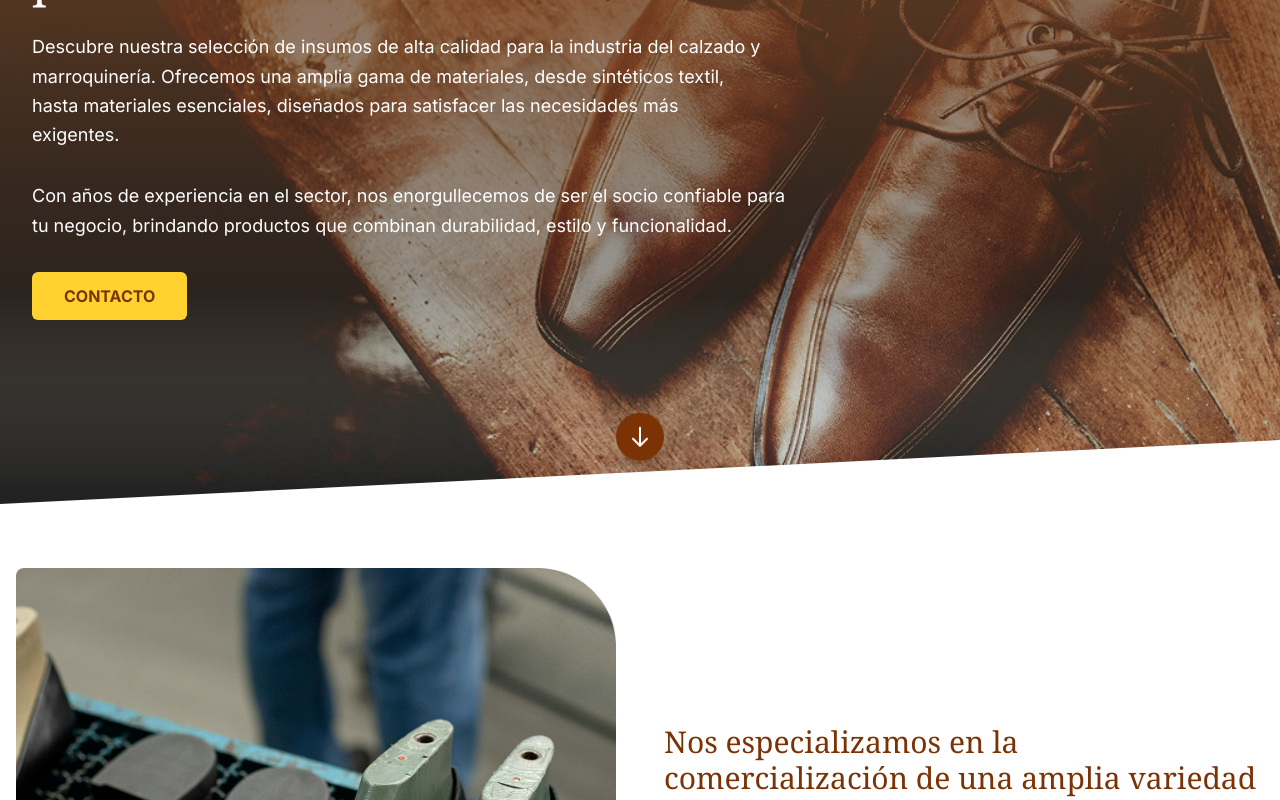
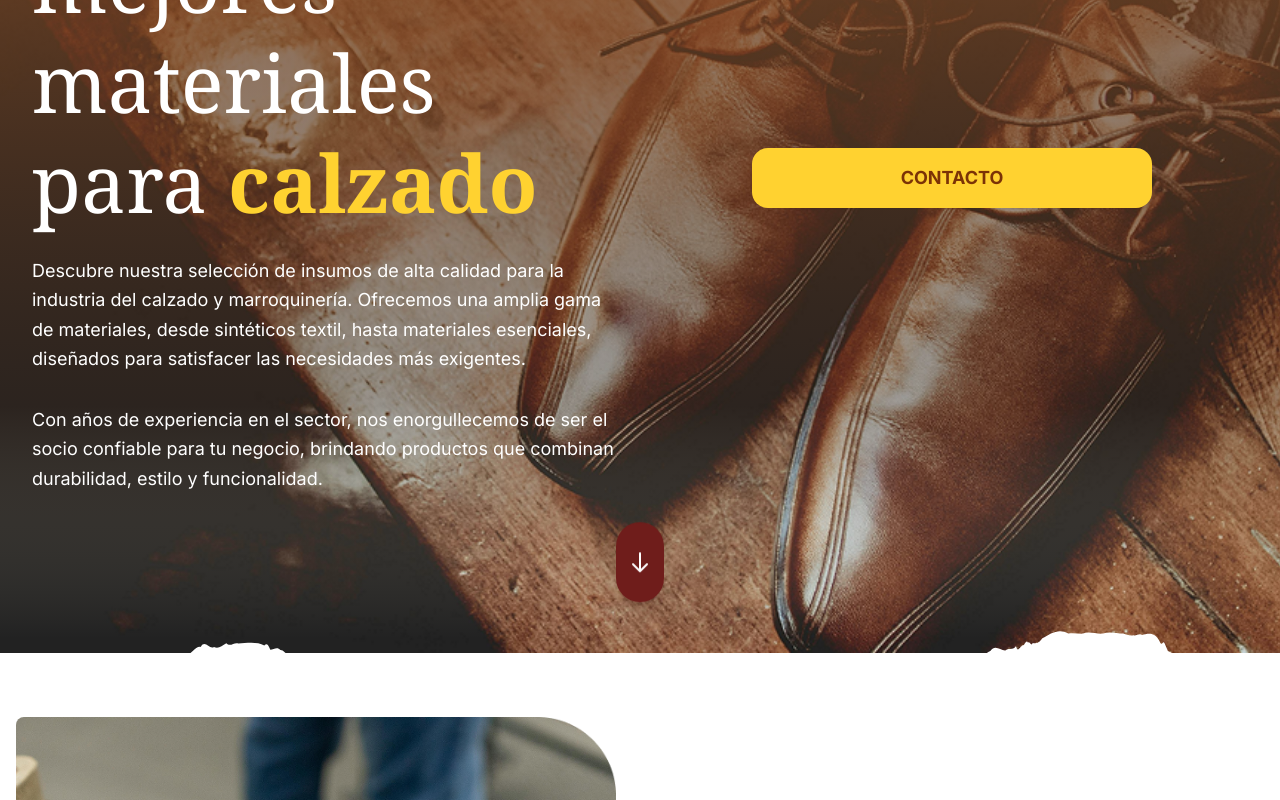
Before and after one commit to XenomaCode/Peleteria-Central, a Next.js app: page / in a window 1280 px wide. Shown: the part 360-1160 px from the top of the page. Built offline with nearby package versions, Linux system fonts and the light colour scheme.

Commit message:
[FIX] Hero Section Desktop version

```diff
--- a/src/components/HeroSection.tsx
+++ b/src/components/HeroSection.tsx
@@ -27,9 +27,10 @@ export default function HeroSection() {
       </div>
 
       <div className="relative z-20 container mx-auto px-4 sm:px-6 lg:px-8 py-16 md:py-24 lg:py-32 min-h-screen flex flex-col justify-center">
-        <div className="max-w-xl md:max-w-2xl lg:max-w-3xl">
-          <h1 className="text-3xl sm:text-4xl md:text-5xl font-serif text-white mb-4 md:mb-6 leading-tight">
-            Adquiere los mejores materiales para <span className="text-amber-300">calzado</span>
+        <div className="grid grid-cols-1 md:grid-cols-2 gap-8 items-center">
+          <div>
+            <h1 className="text-4xl sm:text-5xl md:text-6xl font-serif text-white mb-4 md:mb-6 leading-tight" style={{ fontSize: '5rem' }}>
+              Adquiere los mejores materiales para <span className="text-amber-300 font-bold">calzado</span>
             </h1>
 
             <p className="text-white text-base sm:text-lg mb-6 md:mb-8 leading-relaxed max-w-prose">
@@ -44,27 +45,42 @@ export default function HeroSection() {
               confiable para tu negocio, brindando productos que combinan durabilidad,
               estilo y funcionalidad.
             </p>
+          </div>
 
+          <div className="flex justify-center md:justify-center items-center">
             <Link href="/contacto">
-            <button className="bg-amber-300 text-amber-900 font-bold py-2 sm:py-3 px-6 sm:px-8 rounded-md hover:bg-amber-400 transition-colors text-sm sm:text-base">
+              <button className="bg-amber-300 text-amber-900 font-bold py-4 px-12 rounded-2xl hover:bg-amber-400 transition-colors text-lg uppercase w-100">
                 CONTACTO
               </button>
             </Link>
           </div>
         </div>
+      </div>
 
-      <div className="absolute bottom-0 left-0 right-0 z-20">
+      <div className="absolute left-0 right-0 z-20">
         <div className="relative">
-          <div className="w-full h-12 sm:h-16 bg-white" style={{ clipPath: "polygon(0 100%, 100% 100%, 100% 0, 0 100%)" }}></div>
+
           <div className="absolute left-1/2 bottom-4 sm:bottom-8 transform -translate-x-1/2">
-            <div className="bg-amber-900 rounded-full p-2 sm:p-3 animate-bounce shadow-lg">
-              <svg className="w-4 h-4 sm:w-6 sm:h-6 text-white" fill="none" stroke="currentColor" viewBox="0 0 24 24" xmlns="http://www.w3.org/2000/svg">
+            <div className="bg-[#6F1D1B] rounded-full p-2 sm:p-3 animate-bounce shadow-lg h-20">
+              <svg className="w-4 h-4 sm:w-6 sm:h-6 text-white translate-y-4" fill="none" stroke="currentColor" viewBox="0 0 24 24" xmlns="http://www.w3.org/2000/svg">
                 <path strokeLinecap="round" strokeLinejoin="round" strokeWidth={2} d="M19 14l-7 7m0 0l-7-7m7 7V3" />
               </svg>
             </div>
           </div>
         </div>
       </div>
+      <div className="absolute bottom-0 left-0 right-0 z-20">
+        <div className="w-full">
+          <Image
+            src="/broken_layer.svg"
+            alt="Decorative wave"
+            width={1362}
+            height={80}
+            className="w-full translate-y-13"
+            priority
+          />
+        </div>
+      </div>
     </section>
   );
 }
```
Also changed, not shown: public/broken_layer.svg (added). Lines whose indentation alone changed are shown as unchanged.
